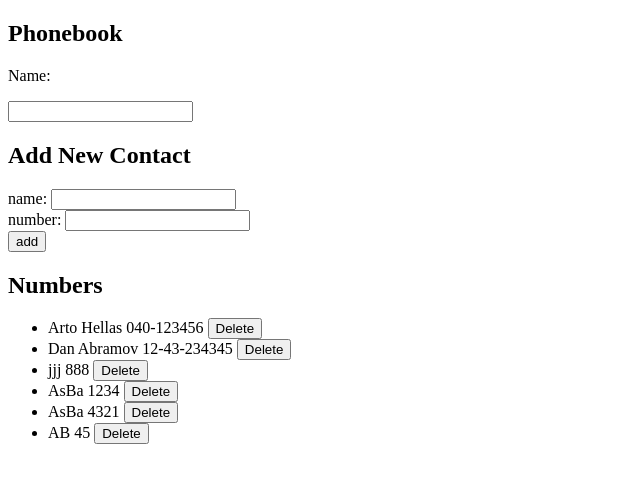
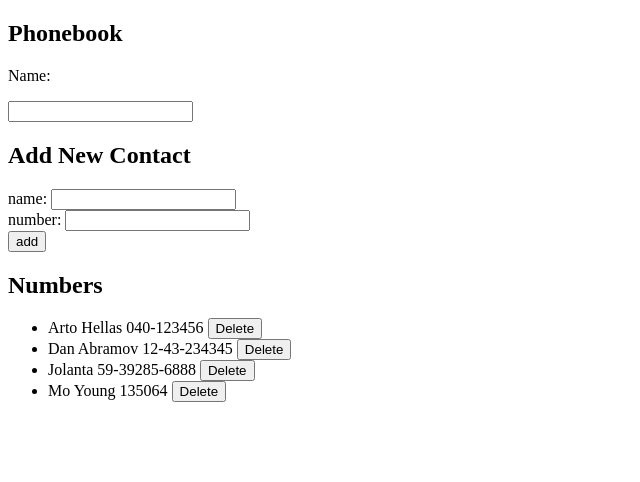
Before and after one commit to MadaraMO/FSO, a React (Create React App) app in the folder part2/phonebook/: page / in a window 1280 px wide. Shown: the top 482 px of the page, without its empty margins (0-640 px from the left). Built offline with nearby package versions, Linux system fonts and the light colour scheme; data requests are answered from the project's data file.

Commit message:
2.18. // updates ater refresh

```diff
--- a/part2/phonebook/db.json
+++ b/part2/phonebook/db.json
@@ -11,24 +11,14 @@
       "id": 3
     },
     {
-      "name": "jjj",
-      "number": "888",
-      "id": 4
+      "name": "Jolanta",
+      "number": "59-39285-6888",
+      "id": 5
     },
     {
-      "name": "AsBa",
-      "number": "1234",
-      "id": "AsBa1234"
-    },
-    {
-      "name": "AsBa",
-      "number": "4321",
-      "id": "AsBa4321"
-    },
-    {
-      "name": "AB",
-      "number": "45",
-      "id": "AB45"
+      "name": "Mo Young",
+      "number": "135064",
+      "id": 11
     }
   ]
 }
--- a/part2/phonebook/src/App.js
+++ b/part2/phonebook/src/App.js
@@ -23,20 +23,13 @@ const App = () => {
             })
     }, [])
 
-    // const personUpdateError = (error) => {
 
-    //     const updatePerson = { ...persons, number: newNumber }
-    //     const personMatch = () => {
-    //         if (persons.some(person => person.name === newName)) {
-    //             window.confirm(`${persons.name} is already added to phonebook. Replace numbers?`)
-    //         }
-    //     }
-
-    // }
 
 
     const addContact = (e) => {
         e.preventDefault()
+        const person = persons.find((p) => p.name === newName)
+        const confirmation = window.confirm(`${newName} is already added to phonebook. Replace numbers?`)
 
         const newObject = {
             name: newName,
@@ -51,7 +44,21 @@ const App = () => {
                 setNewNumber('')
             })
 
+
+        if (confirmation) {
+            const updatedPerson = { ...person, number: newNumber }
+
+//         if (persons.some(person => person.name === newName)) {
+    //             window.confirm(`${persons.name} is already added to phonebook. Replace numbers?`)
+            personService
+                .update(person.id, updatedPerson)
+                .then(returnedPerson => {
+                    setPersons(persons.map((p) => (p.id !== persons.id ? p : returnedPerson)))
+                    setNewNumber('')
+                })
+        }
     }
+
 
     const personsToShow = showAll
         ? persons
@@ -81,7 +88,7 @@ const App = () => {
         window.confirm(`Delete ${person.name}?`)
 
         personService
-            .update(id)
+            .remove(id)
             .then(
                 setPersons(persons.filter((p) => p.id !== id))
             )
--- a/part2/phonebook/src/services/persons.js
+++ b/part2/phonebook/src/services/persons.js
@@ -17,4 +17,9 @@ const update = (id, newObject) => {
     return request.then(response => response.data)
 }
 
-export default { getAll, create, update }
+const remove = (id, newObject) => {
+    const request = axios.delete(`${baseUrl}/${id}`, newObject)
+    return request
+}
+
+export default { getAll, create, update, remove }
```
